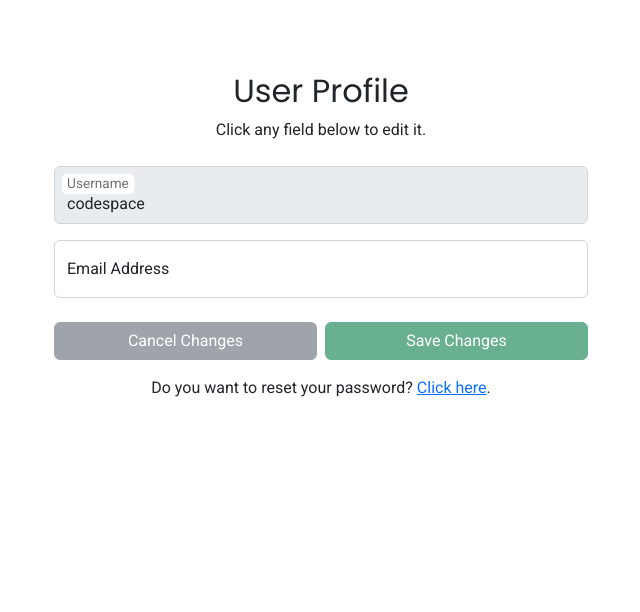
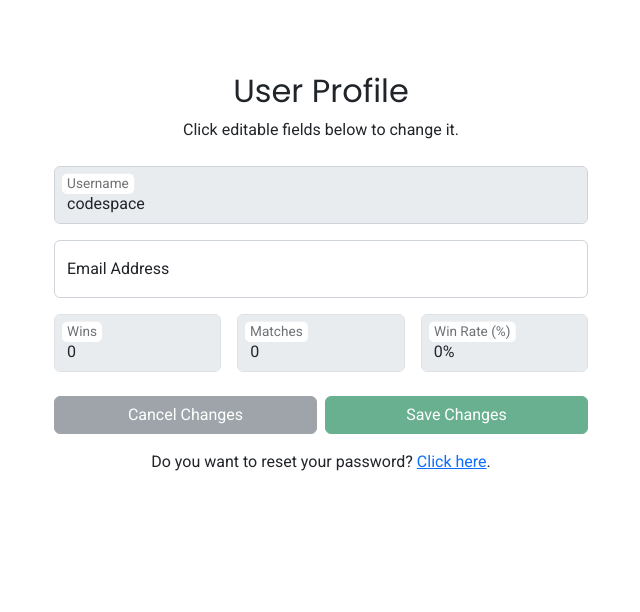
Before and after one commit to mrGit-bit/paddle, a Django app: page /users/1/ in a window 1280 px wide. Shown: the part 56-668 px from the top of the page, without its empty margins (319-959 px from the left). Run offline with Django 5.2, Linux system fonts and the light colour scheme; a user stored in the database is signed in; data that the repository does not hold is empty.

Commit message:
feat(Frontend): implements counting badges for new matches involving the user. In the backend unique name for players (case insensitevily is enforced in the class and in the serializers to avoid errors with get or create

```diff
--- a/paddle/frontend/static/frontend/js/playerLabelUpdater.js
+++ b/paddle/frontend/static/frontend/js/playerLabelUpdater.js
@@ -1,4 +1,5 @@
-// Function to update label based on input
+// playerLabelUpdater.js
+// Function to update form labels based on input
 function updateLabel(inputElement) {
   const inputValue = inputElement.value.trim();
   const labelElement = inputElement.nextElementSibling;
--- a/paddle/frontend/templates/frontend/_user_form.html
+++ b/paddle/frontend/templates/frontend/_user_form.html
@@ -48,7 +48,7 @@
     <div class="invalid-feedback">Please enter a valid email address.</div>
   </div>
 
-  <!-- Registration fields only-->
+  <!-- Registration only-->
   {% if is_registration %}
     <!-- Password field -->
     <div class="mb-3 form-floating">
@@ -101,16 +101,41 @@
       </label>
     </div>
 
-    <!-- Buttons -->
     <!-- Registration Submit Button -->
     <button
       type="submit" class="btn btn-primary w-100">Register</button>
-    <!-- User details buttons -->
-    {% else %}
+
+  <!-- User profile only-->
+  {% else %}
+    <!-- User fields for wins, matches and rate non editable and in the same row-->
+    <div class="row g-3">
+      <div class="col-sm-4">
+        <div class="form-floating">
+          <input type="text" class="form-control" id="wins" name="wins" value="{{ wins }}" readonly disabled />
+          <label for="wins">Wins</label>
+        </div>
+      </div>
+      <div class="col-sm-4">
+        <div class="form-floating">
+          <input type="text" class="form-control" id="matches" name="matches" value="{{ matches }}" readonly disabled />
+          <label for="matches">Matches</label>
+        </div>
+      </div>
+      <div class="col-sm-4">
+        <div class="form-floating">
+          <input type="text" class="form-control" id="rate" name="rate" value="{{ win_rate }}" readonly disabled />
+          <label for="rate">Win Rate (%)</label>
+        </div>
+      </div>
+    </div>
+
+    <!-- User profile cancel and save buttons -->
+
     <div class="d-flex justify-content-between mt-4">
       <button type="button" id="cancel-btn" class="btn btn-secondary w-50  me-2" disabled>Cancel Changes</button>
       <button type="submit" id="save-btn" class="btn btn-success w-50" disabled>Save Changes</button>
     </div>
+
   {% endif %}
 
 </form>
--- a/paddle/frontend/templates/frontend/base.html
+++ b/paddle/frontend/templates/frontend/base.html
@@ -42,7 +42,13 @@
           <!-- Navbar for registered users -->
           {% if user.is_authenticated %}
           <ul class="navbar-nav me-auto">
-            <li class="nav-item"><a class="nav-link" href="{% url 'match' %}">Matches</a></li>
+            <li class="nav-item">
+              <a class="nav-link" href="{% url 'match' %}">Matches
+              {% if new_matches_number > 0 %}
+                <span class="badge rounded-pill bg-danger">{{ new_matches_number }}</span>
+              {% endif %}
+              </a>
+            </li>
           </ul>
           <ul class="navbar-nav ms-auto">
             <!-- User profile link with bootstrap icon and tooltip-->
--- a/paddle/frontend/templates/frontend/user.html
+++ b/paddle/frontend/templates/frontend/user.html
@@ -9,14 +9,13 @@
   <div class="row justify-content-center">
     <div class="col-md-6">
       <h2 class="text-center">User Profile</h2>
-      <p class="text-center mb-4"> Click any field below to edit it.</p>
+      <p class="text-center mb-4"> Click editable fields below to change it.</p>
 
-      <!-- Display errors if any -->
-      <!-- Error container for AJAX responses -->
+      <!-- Display errors if any with Error container for AJAX responses -->
       <div id="error-container"></div>
 
       <!-- Include the reusable user form -->
-      {% include "frontend/_user_form.html" with form_action=request.path is_registration=False players=players submit_label="Edit Changes" %}
+      {% include "frontend/_user_form.html" with form_action=request.path is_registration=False wins=wins matches=matches win_rate=win_rate %}
 
       <p class="text-center mt-3">
         Do you want to reset your password? <a href="{% url 'login' %}"> Click here</a>.
--- a/paddle/frontend/views.py
+++ b/paddle/frontend/views.py
@@ -54,30 +54,36 @@ def handle_api_response(response, success_callback=None):
     if 200 <= response.status_code < 300:  # 2xx are successful responses
 
         # Handle 204 No Content response after deletion (no response body after successful deletion)
-        if response.status_code == 204:
-            return None, None
+        if response.status_code == 204 or not response.content.strip():
+            return None, {} # Return an empty dictionary
 
         # If a success callback is provided, process the response data
-        if success_callback:
-            return None, success_callback(response)
-        # If no success callback is provided, return the response data
-        # and None for the error message
-        return None, response.json()
+        try:
+            data = response.json()
+            return None, success_callback(response) if success_callback else data # No assumption of "results" key
+        except ValueError:
+            return "Unexpected empty response from the API.", {}
 
     # Handle error response
     try:
         errors = response.json()
+
+        # If 'non_field_errors' exists, return only its message
+        if "non_field_errors" in errors:
+            return " ".join(errors["non_field_errors"]), None  # Just show the message, no prefix
+
         if isinstance(errors, dict):
             error_messages = [f"{field.capitalize()}: {', '.join(messages)}" if isinstance(messages, list) else f"{field.capitalize()}: {messages}"
                               for field, messages in errors.items()]
             return "\n".join(error_messages), None
         return str(errors), None
-    except ValueError:
-        return "An unexpected error occurred.", None
+    except ValueError: # Handle empty or malformed JSON
+        return f"Unexpected API error (status {response.status_code}).", None
 
 def fetch_available_players(session, request):
     """
-    Fetch non-linked players from the API endpoint for names.
+    Fetch non-linked players from the API endpoint for names
+    ort alphabetically case-insensitively.
     """
     print(f"{request.user} fetching available players...")
     print("Requesting API url:", urljoin(BASE_API_URL, "games/players/player_names/"))
@@ -89,6 +95,9 @@ def fetch_available_players(session, request):
         (player['id'], player['name'])
         for player in data.get('non_registered_players',[])
     ] if data else []
+
+    # Sort players alphabetically in a case-insensitive manner
+    players.sort(key=lambda player: player[1].lower())
 
     return players
 
@@ -209,13 +218,31 @@ def user_view(request, id):
         print(f"Unauthorized access attempt by {request.user.username} to user {id}")
         return JsonResponse({'error': 'You are not authorized to view this profile.'}, status=403)
 
-    # GET DATA: Fetch user data from the API
-    try:
-        user = request.user  # Get the currently logged-in user
-    except User.DoesNotExist:
-        print(f"User {id} not found.")
-        return JsonResponse({'error': 'User not found.'}, status=404)
+    # GET DATA: Fetch user id details and its player stats from player_id endpoint
+    user_url = urljoin(BASE_API_URL, f"users/{id}/")
+    response = session.get(user_url)
+    user_error, user_data = handle_api_response(response)
 
+    if user_error:
+        print(f"Failed to fetch user details: {user_error}")
+        return JsonResponse({'error': user_error}, status=response.status_code)
+
+    player_id = user_data.get("player_id")
+
+    # Fetch player stats if player_id exists
+    wins, matches, win_rate = 0, 0, "0%"
+    if player_id:
+        player_url = urljoin(BASE_API_URL, f"games/players/{player_id}/")
+        player_error, player_data = handle_api_response(session.get(player_url))
+
+        if player_error:
+            print(f"Failed to fetch player details: {player_error}")
+        else:
+            wins = player_data.get("wins", 0)
+            matches = player_data.get("matches_played", 0)
+            win_rate = f"{player_data.get('win_rate', 0):.2f}%"
+
+    # PATCH USER: Update user details
     if request.method == 'PATCH':
         print(f"PATCH data sent to API for user update: {request.body}")
         # ERRORS: Parse PATCH data (since Django doesn't parse PATCH by default)
@@ -250,15 +277,22 @@ def user_view(request, id):
             return JsonResponse({'error': api_error}, status=response.status_code)
 
         # Refresh user data after successful update
-        user.refresh_from_db()
+        request.user.refresh_from_db()
         print(f"API response data: {data}")
-        print(f"Updated user: {user}")
+        print(f"Updated user: {request.user}")
         # Return a JSON response instead of redirecting
         return JsonResponse({'success': 'User updated successfully.', 'user': data}, status=200)
 
     # For GET requests render the user profile page
     print(f"Rendering user profile page for user {id}")
-    return render (request, 'frontend/user.html', {"user": user})
+    context = {
+        'user': request.user,
+        'wins': wins,
+        'matches': matches,
+        'win_rate': win_rate
+    }
+    print(f"Context: {context}")
+    return render (request, 'frontend/user.html', context)
 
 def process_matches(matches, current_user, user_icon):
     """
@@ -280,10 +314,9 @@ def process_matches(matches, current_user, user_icon):
 def match_view(request, client=None):
     """
     Handles match listing, creation, and deletion using PRG (Post/Redirect/Get).
+    Tracks new matches involving the user.
     """
-    # Debug requesting user
-    print("Starting match_view")
-    print(f"User calling match_view: {request.user} (Authenticated: {request.user.is_authenticated})")
+    print(f"User calling match_view: {request.user}")
 
     # Create a session and pre-configure it
     session = requests.Session()
@@ -291,14 +324,20 @@ def match_view(request, client=None):
     csrf_token = request.COOKIES.get('csrftoken') or get_token(request)
 
     # Fetch players to populate the input form
-    players_url = urljoin(BASE_API_URL, "games/players/")
-    print(f"Requesting players from API: {players_url}")
+    players_url = urljoin(BASE_API_URL, "games/players/player_names/")
+    print(f"Requesting players names from API: {players_url}")
     players_response = session.get(players_url) # Use 'session.get' instead of 'requests.get'
-    _, players = handle_api_response(players_response, lambda res: res.json().get('results', []))
+    print(f"Players API response status code: {players_response.status_code}")
+    error_message, player_data = handle_api_response(players_response)
+    print(f"Error message after handle_api_response: {error_message}")
 
-    # Separate registered and non-registered players
-    registered_players = [player for player in players if player.get('registered_user')]
-    existing_players = [player for player in players if not player.get('registered_user')]
+    # Extract registered and non-registered players
+    registered_players = player_data.get("registered_players", [])
+    existing_players = player_data.get("non_registered_players", [])
+    # Merge both lists and sort alphabetically by name
+    all_players = sorted(
+        registered_players + existing_players,
+        key=lambda p: p['name'].lower()) # Case-insensitive sorting
 
     # Fetch all matches
     matches_url = urljoin(BASE_API_URL, "games/matches/")
@@ -312,6 +351,22 @@ def match_view(request, client=None):
     user_matches_response = session.get(user_matches_url)
     _, user_matches = handle_api_response(user_matches_response, lambda res: res.json().get('results', []))
 
+    # Get previously seen matches from session
+    seen_matches = set(request.session.get('seen_matches', []))  # Convert list to set
+    print(f"Seen matches from session: {seen_matches}")
+
+    # Identify new matches IDs (matches involving user that were not seen)
+    new_match_ids = [
+        match ["id"] for match in user_matches
+        if match["id"] not in seen_matches
+    ]
+    print(f"New match IDs: {new_match_ids}")
+    new_matches_number = len(new_match_ids) # Track the number of new matches for the navbar badge
+
+    # Store new match IDs in session
+    request.session['new_matches'] = new_match_ids
+    request.session.modified = True  # Ensure session is saved
+
     # Add a Bootstrap icon for the current user and bold text
     user_icon = mark_safe('<i class="bi bi-person-check-fill"></i><span class="fw-bold">' + request.user.username + '</span>')
 
@@ -321,8 +376,6 @@ def match_view(request, client=None):
 
     # Add today's date to limit the date picker in the ISO format 'YYYY-MM-DD'
     today = date.today().isoformat()
-
-
 
     # Handle POST request: create a new match
     if request.method == 'POST':
@@ -397,14 +450,25 @@ def match_view(request, client=None):
 
     # Render the match page in GET requests
     context = {
-        "players": players,
+        "all_players": all_players,
         "registered_players": registered_players,
         "existing_players": existing_players,
         "matches": matches, # All matches
         "user_matches": user_matches, # Matches played by the user
+        "new_match_ids": new_match_ids,  # Pass new match IDs to template
+        "new_matches_number": new_matches_number, # Pass count for the navbar badge
         "today": today,
         "error": None
     }
+
+    # Mark all matches as "seen" when user views match.html
+    print("Add new matches as 'seen'")
+    request.session['seen_matches'] = list(seen_matches.union(new_match_ids))
+    print(f"New seen matches: {request.session['seen_matches']}")
+    request.session['new_matches'] = []  # Reset the new matches count
+    print("Resetting new matches count")
+    request.session.modified = True
+
     print("Rendering match.html")
     return render(request, 'frontend/match.html', context)
 
```
Also changed, not shown: paddle/frontend/templates/frontend/match.html (+9 -4 lines), paddle/games/models.py (+13 -2 lines), paddle/games/serializers.py (+11 -6 lines), paddle/games/views.py (+6 -3 lines), paddle/db.sqlite3, paddle/frontend/static/frontend/css/styles.css (line endings or trailing spaces), paddle/games/migrations/0002_player_unique_lower_name.py (added).
